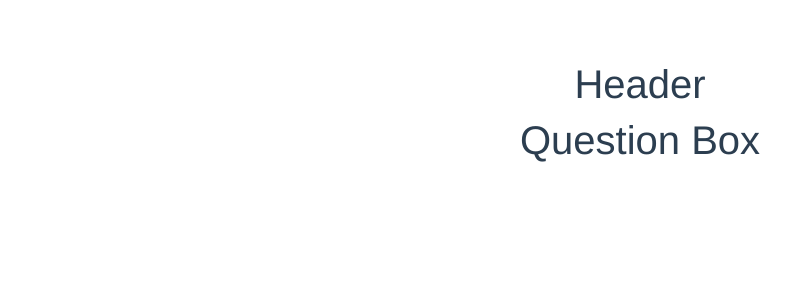
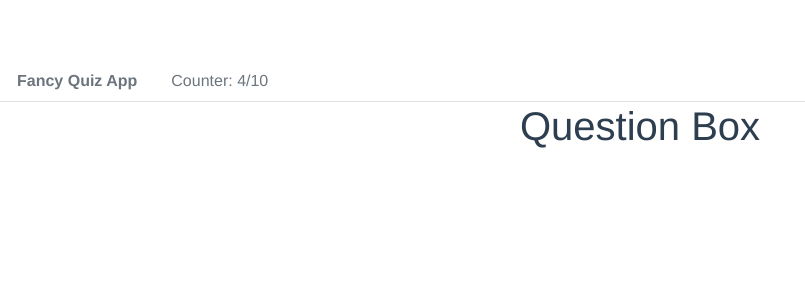
Before and after one commit to GeraldRyan/VueBe, a Vue app in the folder quiz/: page / in a window 1280 px wide. Shown: the top 300 px of the page, without its empty margins (0-805 px from the left). Built offline with nearby package versions, Linux system fonts and the light colour scheme.

Commit message:
got "navbar" header up and going

```diff
--- a/quiz/src/components/Header.vue
+++ b/quiz/src/components/Header.vue
@@ -1,3 +1,8 @@
 <template>
-  <h1>Header</h1>
+  <div>
+    <b-nav tabs>
+      <b-nav-item disabled><b>Fancy Quiz App</b></b-nav-item>
+      <b-nav-item disabled>Counter: 4/10</b-nav-item>
+    </b-nav>
+  </div>
 </template>
```
